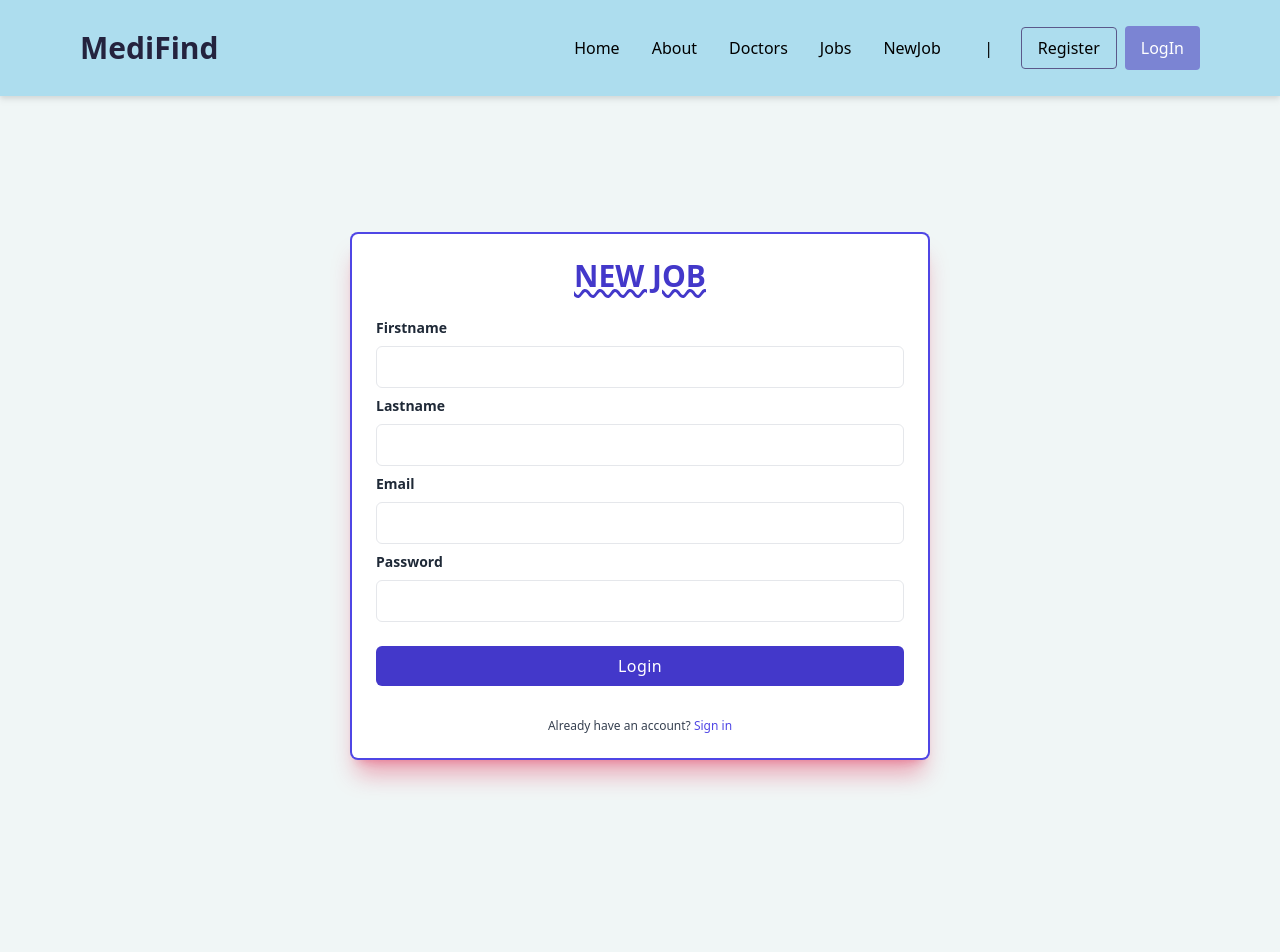
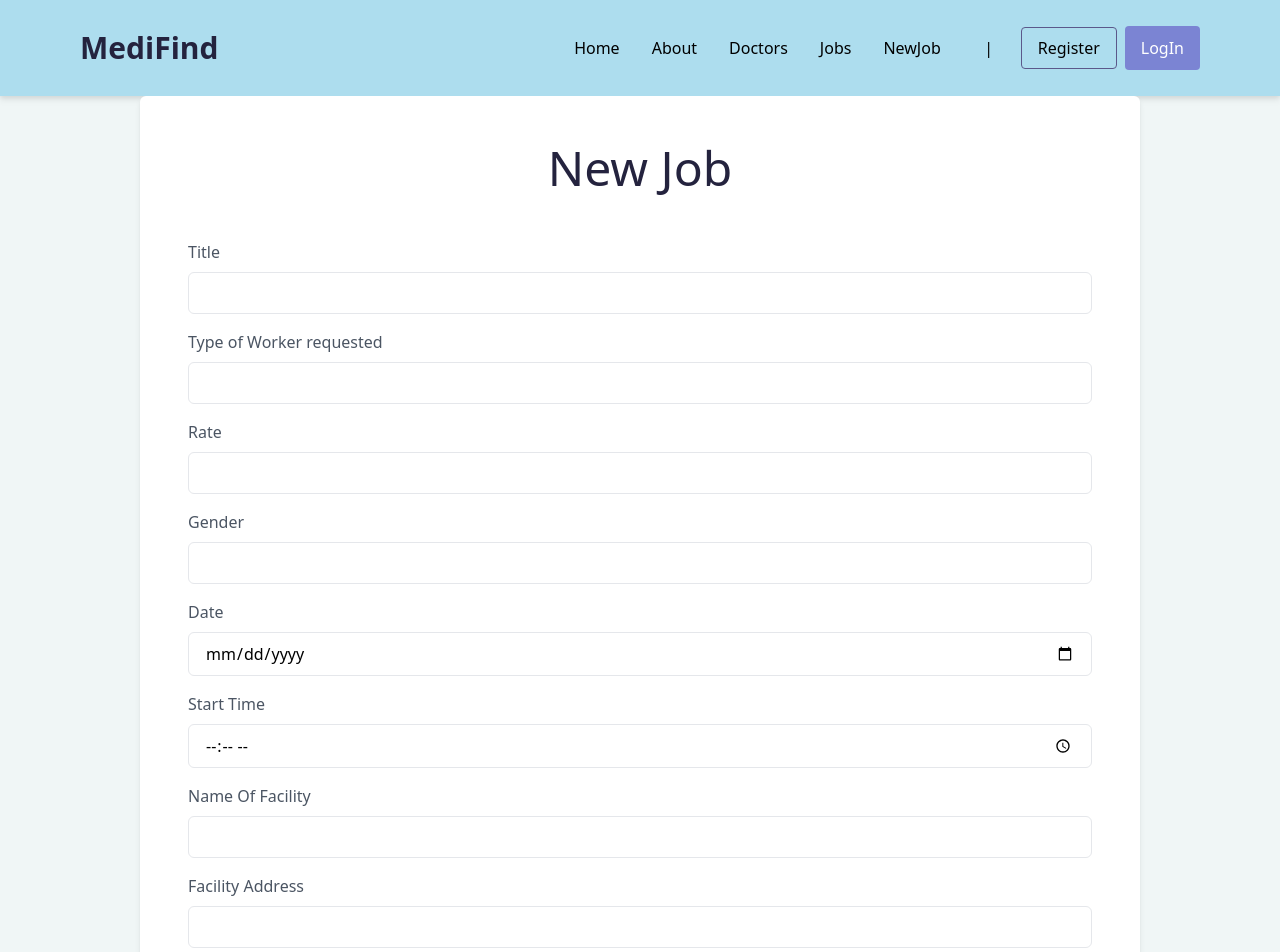
Before and after one commit to Michaela-K/medifind, a React (Create React App) app in the folder client/: page /newjob in a window 1280 px wide. Shown: the top 952 px of the page. Before the commit the page ends 896 px from the top, so only its background shows below. Built offline with nearby package versions, Linux system fonts and the light colour scheme; no server answers; what javascript-time-ago would draw is missing.

Commit message:
update styling for new job page

```diff
--- a/client/src/components/NewJob.jsx
+++ b/client/src/components/NewJob.jsx
@@ -1,83 +1,127 @@
-import React from 'react'
+import React from "react";
 
 const NewJob = () => {
   return (
-
-        <div className="relative flex flex-col justify-center min-h-screen overflow-hidden">
-<div className="w-full p-6 m-auto bg-white rounded-md shadow-xl shadow-rose-600/40 ring-2 ring-indigo-600 lg:max-w-xl">
-    <h1 className="text-3xl font-semibold text-center text-indigo-700 underline uppercase decoration-wavy">
+    <div className="relative flex justify-center min-h-screen overflow-hidden">
+      <div className="w-[1000px] p-12 m-auto bg-white rounded-md shadow-md max-w-[80vw] min-w-[350px]">
+        <h1 className="text-5xl pb-8 text-[#24233E] text-center">
           New Job
         </h1>
-    <form className="mt-6">
-        <div className="mb-2">
+        <form className="mt-4">
+          <div className="mb-4">
             <label
-                for="email"
-                className="block text-sm font-semibold text-gray-800"
+              htmlFor="title"
+              className="block text-md text-gray-600"
             >
-                Firstname
+              Title
             </label>
             <input
-                type="email"
-                className="block w-full px-4 py-2 mt-2 text-indigo-700 bg-white border rounded-md focus:border-indigo-400 focus:ring-indigo-300 focus:outline-none focus:ring focus:ring-opacity-40"
+              type="text"
+              className="block w-full px-4 py-2 mt-2 bg-white border rounded-md focus:border-[#6c77d1] focus:ring-[#6c77d1] focus:outline-none focus:ring focus:ring-opacity-10"
             />
           </div>
-        <div className="mb-2">
+          <div className="mb-4">
             <label
-                for="email"
-                className="block text-sm font-semibold text-gray-800"
+              htmlFor="worker"
+              className="block text-md text-gray-600"
             >
-                Lastname
+              Type of Worker requested
             </label>
             <input
-                type="email"
-                className="block w-full px-4 py-2 mt-2 text-indigo-700 bg-white border rounded-md focus:border-indigo-400 focus:ring-indigo-300 focus:outline-none focus:ring focus:ring-opacity-40"
+              type="text"
+              className="block w-full px-4 py-2 mt-2 bg-white border rounded-md focus:border-[#6c77d1] focus:ring-[#6c77d1] focus:outline-none focus:ring focus:ring-opacity-10"
             />
           </div>
-        <div className="mb-2">
+          <div className="mb-4">
             <label
-                for="email"
-                className="block text-sm font-semibold text-gray-800"
+              htmlFor="rate"
+              className="block text-md text-gray-600"
             >
-                Email
+              Rate
             </label>
             <input
-                type="email"
-                className="block w-full px-4 py-2 mt-2 text-indigo-700 bg-white border rounded-md focus:border-indigo-400 focus:ring-indigo-300 focus:outline-none focus:ring focus:ring-opacity-40"
+              type="number"
+              className="block w-full px-4 py-2 mt-2 bg-white border rounded-md focus:border-[#6c77d1] focus:ring-[#6c77d1] focus:outline-none focus:ring focus:ring-opacity-10"
             />
           </div>
-        <div className="mb-2">
+          <div className="mb-4">
             <label
-                for="password"
-                className="block text-sm font-semibold text-gray-800"
+              htmlFor="gender"
+              className="block text-md text-gray-600"
             >
-                Password
+              Gender
             </label>
             <input
-                type="password"
-                className="block w-full px-4 py-2 mt-2 text-indigo-700 bg-white border rounded-md focus:border-indigo-400 focus:ring-indigo-300 focus:outline-none focus:ring focus:ring-opacity-40"
+              type="text"
+              className="block w-full px-4 py-2 mt-2 bg-white border rounded-md focus:border-[#6c77d1] focus:ring-[#6c77d1] focus:outline-none focus:ring focus:ring-opacity-10"
             />
           </div>
+          <div className="mb-4">
+            <label
+              htmlFor="date"
+              className="block text-md text-gray-600"
+            >
+              Date
+            </label>
+            <input
+              type="date"
+              className="block w-full px-4 py-2 mt-2 bg-white border rounded-md focus:border-[#6c77d1] focus:ring-[#6c77d1] focus:outline-none focus:ring focus:ring-opacity-10"
+            />
+          </div>
+          <div className="mb-4">
+            <label
+              htmlFor="start_time"
+              className="block text-md text-gray-600"
+            >
+              Start Time
+            </label>
+            <input
+              type="time"
+              className="block w-full px-4 py-2 mt-2 bg-white border rounded-md focus:border-[#6c77d1] focus:ring-[#6c77d1] focus:outline-none focus:ring focus:ring-opacity-10"
+            />
+          </div>
+          <div className="mb-4">
+            <label
+              htmlFor="facility_name"
+              className="block text-md text-gray-600"
+            >
+              Name Of Facility
+            </label>
+            <input
+              type="text"
+              className="block w-full px-4 py-2 mt-2 bg-white border rounded-md focus:border-[#6c77d1] focus:ring-[#6c77d1] focus:outline-none focus:ring focus:ring-opacity-10"
+            />
+          </div>
+          <div className="mb-4">
+            <label
+              htmlFor="facility_short_address"
+              className="block text-md text-gray-600"
+            >
+              Facility Address
+            </label>
+            <input
+              type="text"
+              className="block w-full px-4 py-2 mt-2 bg-white border rounded-md focus:border-[#6c77d1] focus:ring-[#6c77d1] focus:outline-none focus:ring focus:ring-opacity-10"
+            />
+          </div>
+
           <div className="mt-6">
-            <button className="w-full px-4 py-2 tracking-wide text-white transition-colors duration-200 transform bg-indigo-700 rounded-md hover:bg-indigo-600 focus:outline-none focus:bg-indigo-600">
+            <button className="w-full px-4 py-2 tracking-wide text-white transition-colors duration-200 transform bg-indigo-700 rounded-md hover:bg-indigo-600">
               Login
             </button>
           </div>
         </form>
 
-    <p className="mt-8 text-xs font-light text-center text-gray-700">
+        <p className="mt-16 text-lg font-light text-center text-gray-700">
           {" "}
           Already have an account?{" "}
-        <a
-            href="#"
-            className="font-medium text-indigo-600 hover:underline"
-        >
+          <a href="#" className="font-medium text-indigo-600 hover:underline">
             Sign in
           </a>
         </p>
       </div>
     </div>
+  );
+};
 
-  )
-}
-
-export default NewJob
+export default NewJob;
```
Lines whose indentation alone changed are shown as unchanged.
